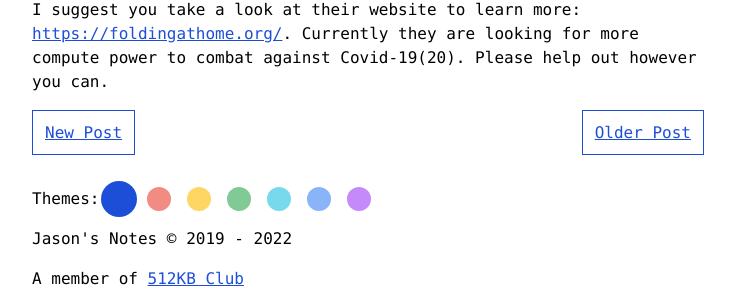
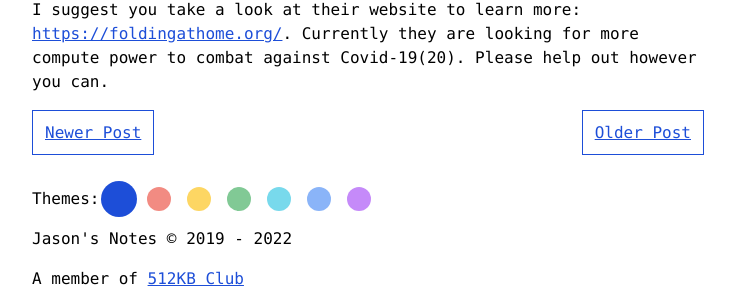
Before and after one commit to jasontthai/jasonthai.me, a Jekyll site: the page built from _posts/2020-03-14-donate-compute-power-to-foldinghome-to-cures-for-covid-19.md, in a window 1280 px wide. Shown: the part 376-676 px from the top of the page, without its empty margins (272-1007 px from the left). Built offline with Jekyll 4.4.1, drawn with Linux system fonts in a browser that asks for light colours; our own code applies the rules of GitHub Pages for plain Markdown files; comment, search, counter and statistics services are not loaded.

Commit message:
update newer post button

```diff
--- a/_layouts/post.html
+++ b/_layouts/post.html
@@ -301,7 +301,7 @@
 
     <div style="display:flex; justify-content: space-between;">
       {% if page.next.url %}
-      <a href="{{page.next.url}}" style="padding: 0.75rem; border: 1px solid;">New Post</a>
+      <a href="{{page.next.url}}" style="padding: 0.75rem; border: 1px solid;">Newer Post</a>
       {% else %}
       <a style="visibility: none;"></a>
       {% endif %}
```
